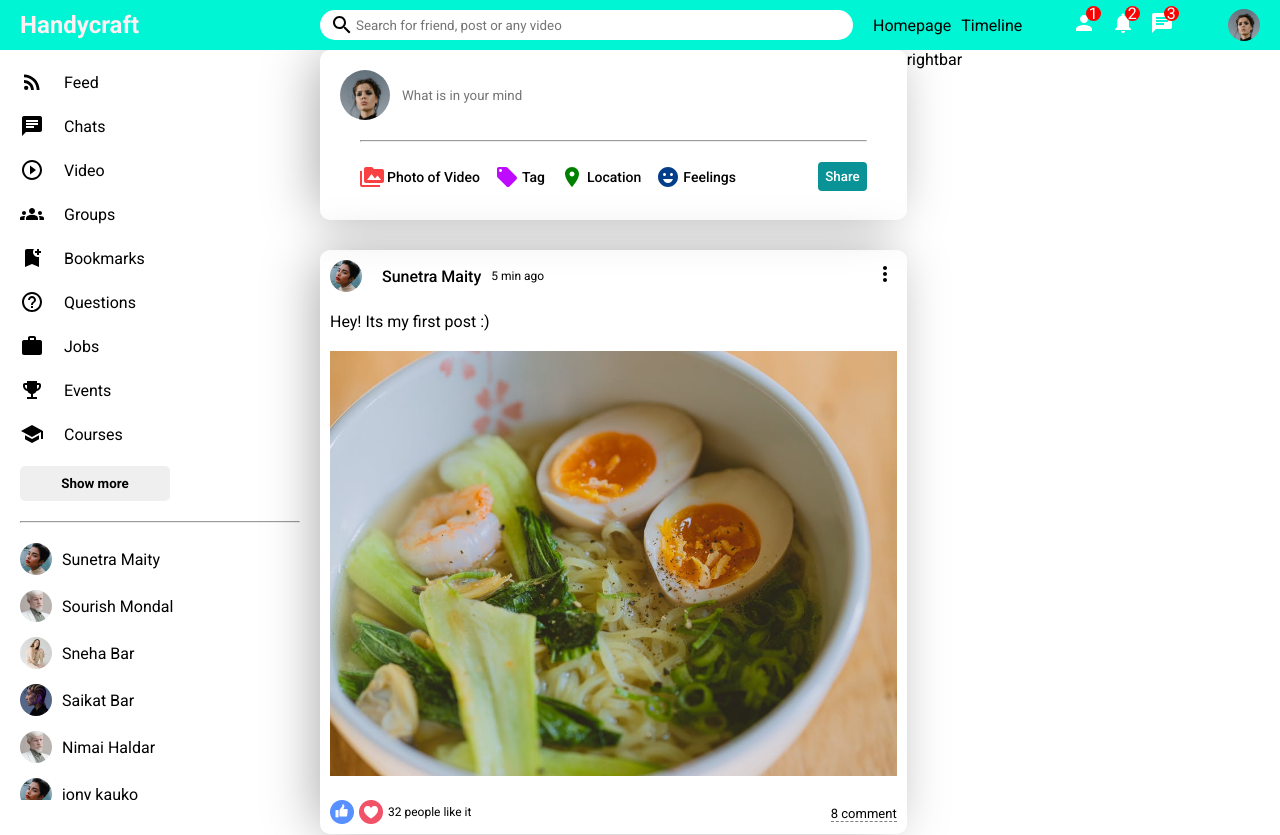
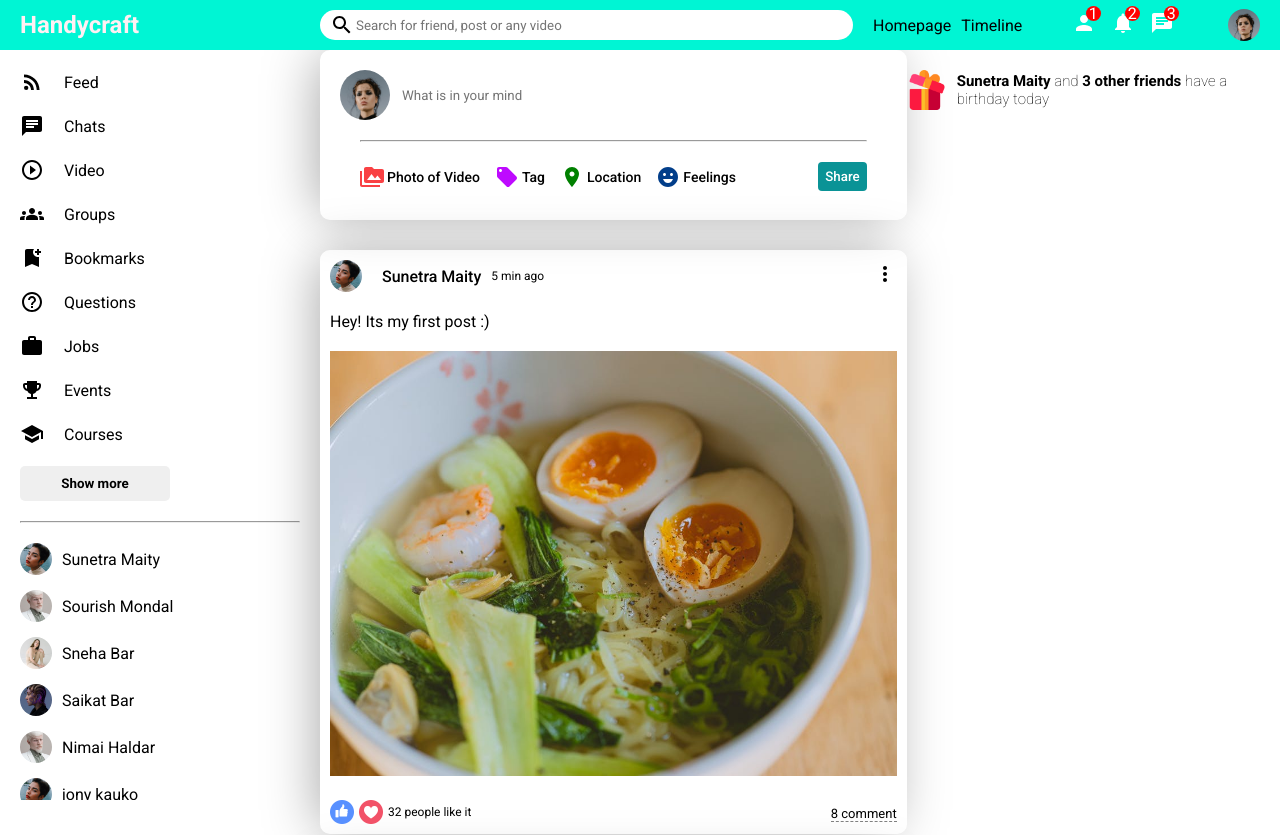
Before and after one commit to SAHEBDHARA/react-social-medial-app, a React (Create React App) app: page / in a window 1280 px wide. Shown: the top 835 px of the page. Built offline with nearby package versions, Linux system fonts and the light colour scheme.

Commit message:
starting of rightbar

```diff
--- a/src/components/feed/feed.jsx
+++ b/src/components/feed/feed.jsx
@@ -8,6 +8,8 @@ export default function Feed() {
         <div className="feedWraper">
         <Share/>
         <Post/>
+        <Post/>
+        <Post/>
         </div>
         </div>
   )
--- a/src/components/rightbar/rightbar.css
+++ b/src/components/rightbar/rightbar.css
@@ -1,3 +1,21 @@
 .rightbar{
     flex: 3.5 ;
 }
+.rightbarWrapper{
+    padding: 20px 20px 0 0;
+
+}
+.birthdayContainer{
+    display: flex;
+    align-items: center;
+}
+.birthdayImg{
+    width: 40px;
+    height: 40px;
+    margin-right: 10px;
+
+}
+.birthdayText{
+    font-weight: 300;
+    font-size: 15px;
+}
--- a/src/components/rightbar/rightbar.jsx
+++ b/src/components/rightbar/rightbar.jsx
@@ -3,7 +3,14 @@ import "./rightbar.css"
 export default function Rightbar() {
   return (
     <div className="rightbar">
-        rightbar
+        <div className="rightbarWrapper">
+          <div className="birthdayContainer">
+            <img src="accets\gift.png" alt="accets\gift.png" className="birthdayImg" />
+            <span className="birthdayText">
+              <b>Sunetra Maity</b> and <b>3 other friends </b>have a birthday today
+            </span>
+          </div>
+        </div>
     </div>
   )
 }
```
